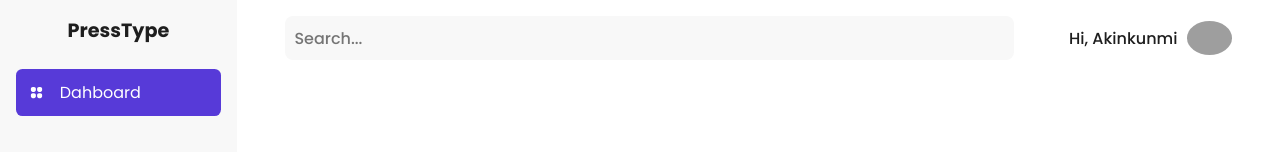
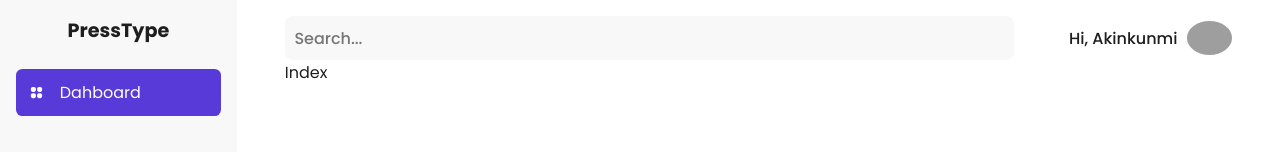
Before and after one commit to akinloluwami/presstype, a Next.js app: page /dashboard in a window 1280 px wide. Shown: the top 152 px of the page. Built offline with nearby package versions, Linux system fonts and the light colour scheme; grey boxes are pictures that could not be loaded.

Commit message:
imported stats component

```diff
--- a/components/dashboard/stats/index.tsx
+++ b/components/dashboard/stats/index.tsx
@@ -1,7 +1,7 @@
 import React from "react";
 
-const Index = () => {
+const Stats = () => {
   return <div>Index</div>;
 };
 
-export default Index;
+export default Stats;
--- a/pages/dashboard/index.tsx
+++ b/pages/dashboard/index.tsx
@@ -1,5 +1,6 @@
 import ProfileHeader from "@/components/dashboard/profile_header/ProfileHeader";
 import Searchbar from "@/components/dashboard/searchbar";
+import Stats from "@/components/dashboard/stats";
 import DashboardLayout from "@/layouts/dashboard_layout";
 import React from "react";
 import styles from "./styles.module.scss";
@@ -11,6 +12,7 @@ const DashboardHome = () => {
         <Searchbar />
         <ProfileHeader />
       </div>
+      <Stats />
     </DashboardLayout>
   );
 };
```
